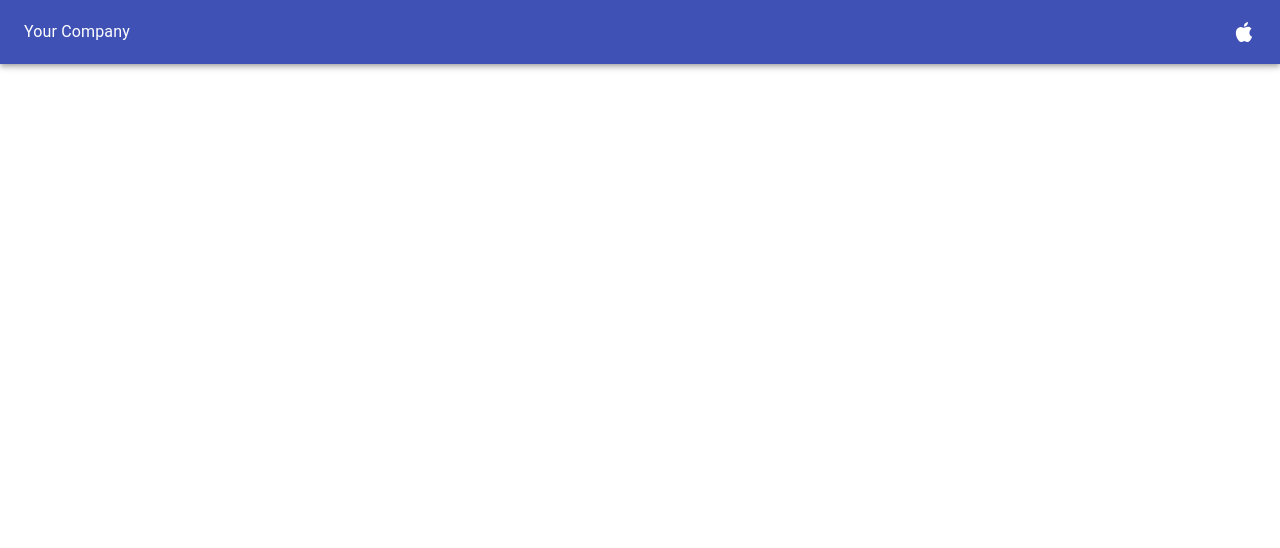
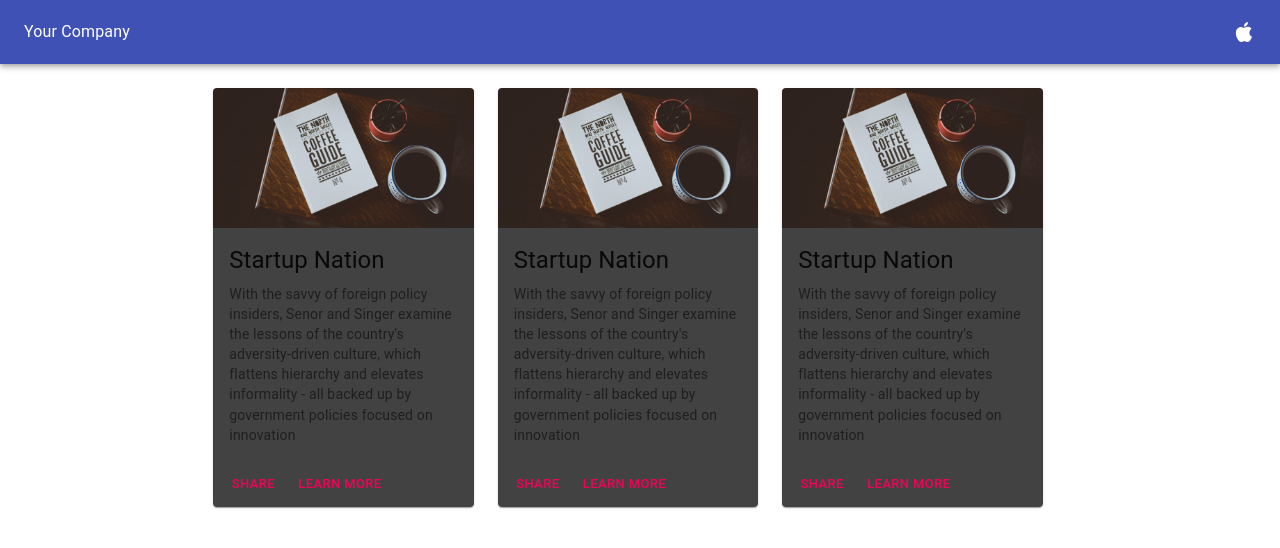
Before and after one commit to minhtran84/react-basic, a React (Create React App) app: page / in a window 1280 px wide. Shown: the top 548 px of the page. Built offline with nearby package versions, Linux system fonts and the light colour scheme.

Commit message:
some updates

```diff
--- a/src/App.js
+++ b/src/App.js
@@ -1,21 +1,29 @@
 // WITH MATERIAL-UI FRAMEWORK
 import React from 'react';
 
-import { Header } from './components';
+import { Header, MediaCard } from './components';
 import { Grid } from '@material-ui/core';
 
 class App extends React.Component {
 
     render() {
         return (
-            <Grid container direction="column">
+            <Grid container direction="column" spacing={3}>
                 <Grid item>
                     <Header />
                 </Grid>
                 <Grid item container>
                     <Grid item xs={2} />
-                    <Grid item xs={8}>
-
+                    <Grid item xs={8} container spacing={3}>
+                        <Grid item xs={4}>
+                            <MediaCard />
+                        </Grid>
+                        <Grid item xs={4}>
+                            <MediaCard />
+                        </Grid>
+                        <Grid item xs={4}>
+                            <MediaCard />
+                        </Grid>
                     </Grid>
                     <Grid item xs={2} />
                 </Grid>
--- a/src/components/index.js
+++ b/src/components/index.js
@@ -1,3 +1,5 @@
 export { default as Navbar } from './material-ui/Navbar';
 
 export { default as Header } from './material-ui/Header';
+
+export { default as MediaCard } from './material-ui/MediaCard';
--- /dev/null
+++ b/src/components/material-ui/MediaCard.jsx
@@ -0,0 +1,59 @@
+import React from 'react';
+import { makeStyles } from '@material-ui/styles';
+import {
+    Card,
+    CardMedia,
+    CardContent,
+    CardActionArea,
+    CardActions,
+    Button,
+    Typography
+} from '@material-ui/core';
+// import bookImage from '../../images/startup_nation.jpg';
+import bookImage from '../../images/book.jpg';
+
+const useStyles = makeStyles({
+    root: {
+        maxWidth: 345
+    },
+    cardContent: {
+        background: '#424242'
+    },
+})
+
+const MediaCard = () => {
+    const classes = useStyles();
+
+    return (
+        <Card className={classes.root}>
+            <CardActionArea>
+                <CardMedia
+                    component="img"
+                    alt="Startup Nation"
+                    height="140"
+                    image={bookImage}
+                    title="Startup Nation"
+                >
+                </CardMedia>
+                <CardContent className={classes.cardContent}>
+                    <Typography gutterBottom variant="h5" component="h2">
+                        Startup Nation
+                    </Typography>
+                    <Typography variant="body2" color="textSecondary" component="p">
+                        With the savvy of foreign policy insiders, Senor and Singer examine the lessons of the country's adversity-driven culture, which flattens hierarchy and elevates informality - all backed up by government policies focused on innovation
+                    </Typography>
+                </CardContent>
+            </CardActionArea>
+            <CardActions className={classes.cardContent}>
+                <Button size="small" color="secondary">
+                    Share
+                </Button>
+                <Button size="small" color="secondary">
+                    Learn More
+                </Button>
+            </CardActions>
+        </Card>
+    )
+}
+
+export default MediaCard;
```
Also changed, not shown: src/images/book.jpg (added), src/images/startup_nation.jpg (added).
